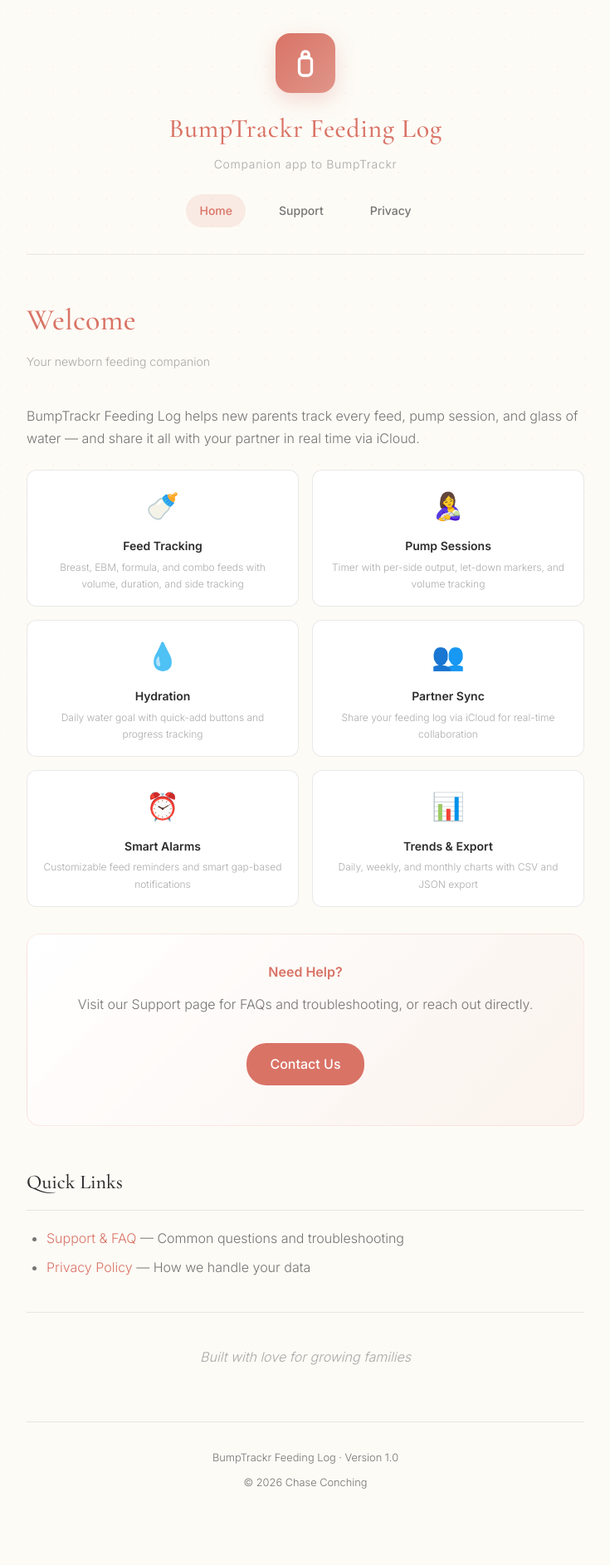
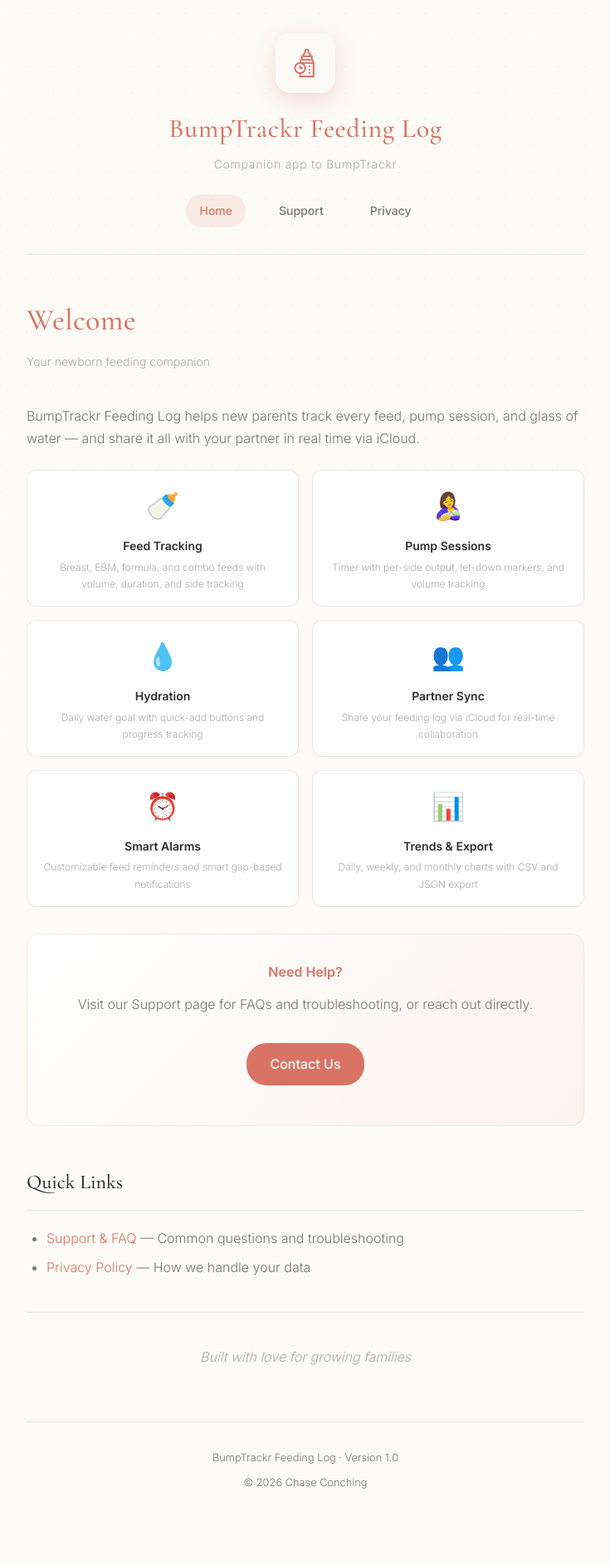
Before and after one commit to conching/feedinglog-support, a Jekyll site: the page built from index.md, in a window 1280 px wide. Shown: the whole page at 83% size, without its empty margins (272-1007 px from the left). Built offline with Jekyll 4.4.1, drawn with Linux system fonts in a browser that asks for light colours.

Commit message:
Replace SVG logo with actual app icon

```diff
--- a/_layouts/default.html
+++ b/_layouts/default.html
@@ -72,18 +72,15 @@
       width: 72px;
       height: 72px;
       margin: 0 auto 16px;
-      background: linear-gradient(135deg, var(--terracotta), var(--terracotta-light));
       border-radius: 18px;
-      display: flex;
-      align-items: center;
-      justify-content: center;
+      overflow: hidden;
       box-shadow: 0 8px 24px rgba(217,115,102,0.25);
     }
 
-    .logo svg {
-      width: 40px;
-      height: 40px;
-      fill: white;
+    .logo img {
+      width: 100%;
+      height: 100%;
+      object-fit: cover;
     }
 
     .site-title {
@@ -339,7 +336,7 @@
   <div class="container">
     <header>
       <div class="logo">
-        <svg xmlns="http://www.w3.org/2000/svg" viewBox="0 0 24 24"><path d="M12 2.5c-.5 0-1 .1-1.4.3C9.4 3.3 8.5 4.5 8.5 6v1.5c-1.2.4-2 1.5-2 2.8V18c0 2.2 1.8 4 4 4h3c2.2 0 4-1.8 4-4v-7.7c0-1.3-.8-2.4-2-2.8V6c0-1.5-.9-2.7-2.1-3.2-.4-.2-.9-.3-1.4-.3zm-1.5 4V6c0-.8.7-1.5 1.5-1.5s1.5.7 1.5 1.5v.5h-3zm5 3.8V18c0 1.1-.9 2-2 2h-3c-1.1 0-2-.9-2-2v-7.7c0-.6.4-1 1-1h5c.6 0 1 .4 1 1z" fill="white"/></svg>
+        <img src="{{ '/app-icon.png' | relative_url }}" alt="BumpTrackr Feeding Log app icon">
       </div>
       <div class="site-title">BumpTrackr Feeding Log</div>
       <div class="site-subtitle">Companion app to BumpTrackr</div>
```
Also changed, not shown: app-icon.png (added).
